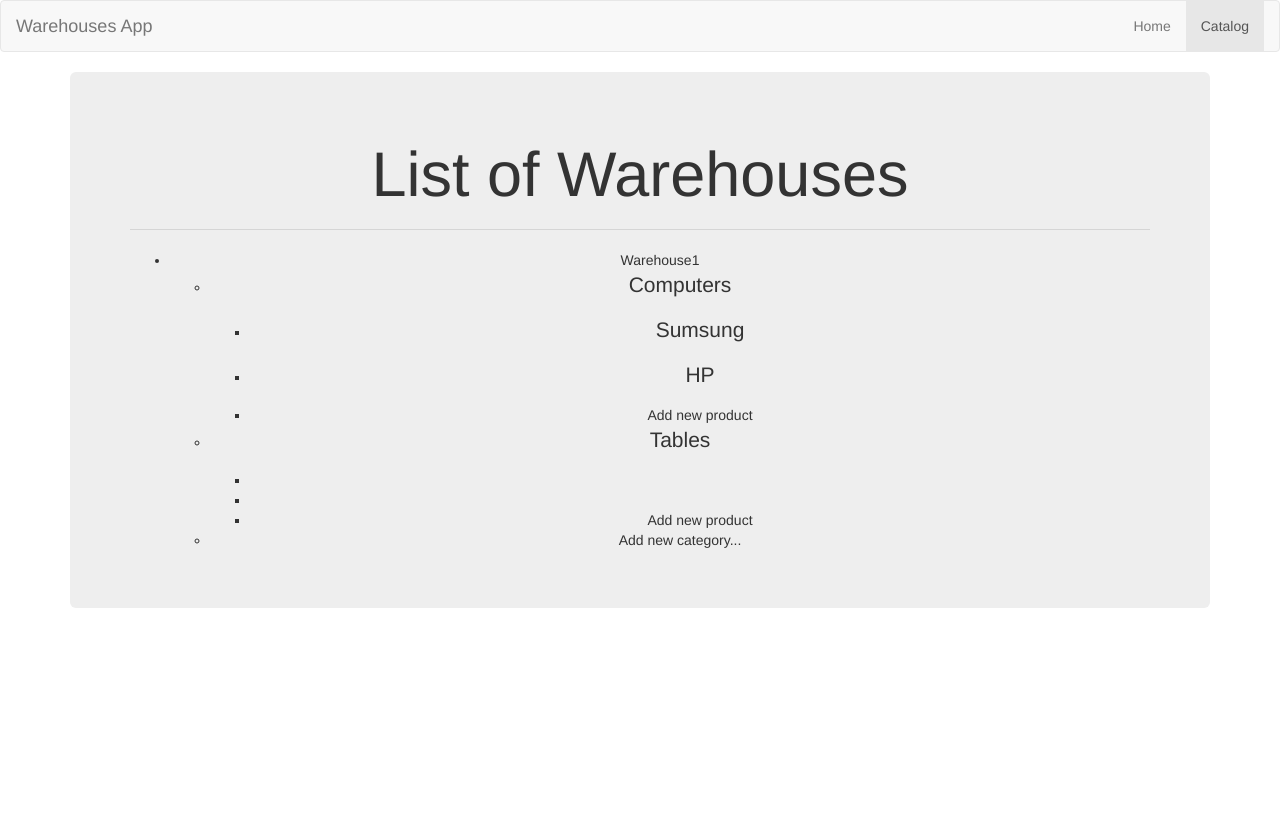
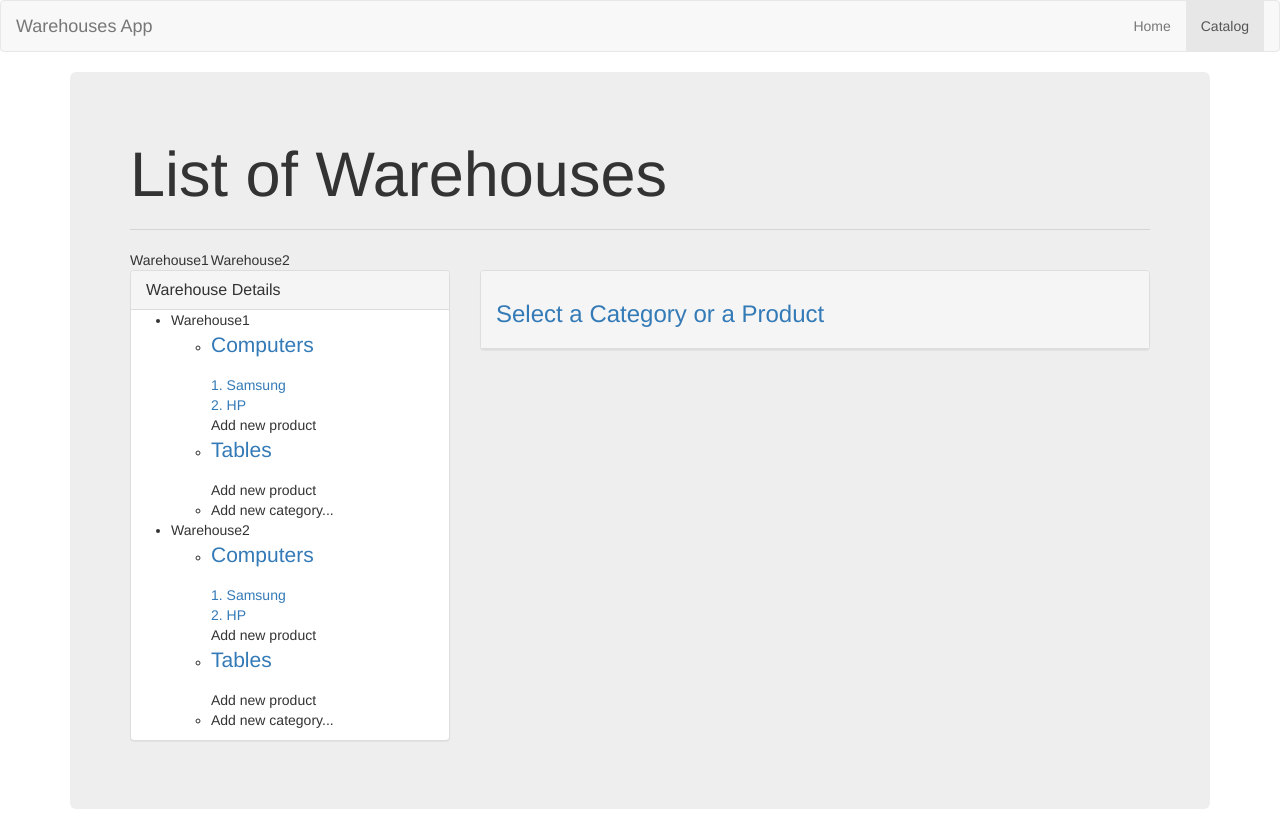
Before and after one commit to sergey-zhuravel/warehouses-client-sample, an Angular app: page /catalog in a window 1280 px wide. Before the commit the page ends 800 px from the top, so only its background shows below. Built offline with nearby package versions, Linux system fonts and the light colour scheme.

Commit message:
Refactoring and styles

```diff
--- a/src/app/components/catalog/catalog.component.html
+++ b/src/app/components/catalog/catalog.component.html
@@ -1,15 +1,54 @@
-<div class="jumbotron text-center">
+<div class="jumbotron">
   <h1>List of Warehouses</h1>
   <hr/>
+  <ul class="nav nav-pills">
+    <li *ngFor="let warehouse of warehouses">{{warehouse.name}} </li>
+  </ul>
+  <div class="row">
+    <div class="col-xs-4">
+      <div class="panel panel-default">
+        <div class="panel-heading">
+          <h3 class="panel-title">Warehouse Details</h3>
+        </div>
           <ul *ngIf="warehouses && warehouses.length">
             <li *ngFor="let warehouse of warehouses">
               {{warehouse.name}}
               <ul>
                 <li *ngFor="let category of warehouse.categories">
-           <app-category [category]="category" [products]="warehouse.products"></app-category>
+                  <app-category [category]="category" [products]="warehouse.products" [(selected)]="selectedCategory"></app-category>
+                    <ul class="nav nav-pills nav-stacked">
+                      <ng-container  *ngFor="let product of warehouse.products; let i = index">
+                          <app-product [product]="product" [index]="i"  [(selected)]="selectedProduct"  *ngIf="product.category_id === category.id"> </app-product>
+
+                      </ng-container>
+                      <li (click)="addNewProduct(warehouse.id, category.id);">Add new product</li>
+                    </ul>
                 </li>
-         <li>Add new category...</li>
+                <li  (click)="addNewCategory();">Add new category...</li>
               </ul>
             </li>
           </ul>
       </div>
+
+    </div>
+    <div class="col-xs-8">
+      <div class="panel panel-default">
+        <div *ngIf="!selectedProduct && !selectedCategory" class="panel-heading">
+          <h3 class="text-primary">Select a Category or a Product</h3>
+        </div>
+        <div *ngIf="selectedProduct" class="panel-heading">
+          <h3 class="text-primary">Product details:</h3>
+            <p>Product name: {{selectedProduct.name}}</p>
+            <p>Product price: {{selectedProduct.price}}</p>
+        </div>
+          <div *ngIf="selectedCategory" class="panel-heading">
+            <h3 class="text-primary">Categy products:</h3>
+            <ng-container *ngFor="let product of selectedWarehouse.products">
+              <p *ngIf="product.category_id === selectedCategory.id" > {{product.name}}</p>
+            </ng-container>
+          </div>
+      </div>
+    </div>
+  </div>
+
+</div>
--- a/src/app/components/catalog/catalog.component.ts
+++ b/src/app/components/catalog/catalog.component.ts
@@ -15,6 +15,9 @@ import {Warehouse} from '../../models/warehouse';
 export class CatalogComponent implements OnInit {
 
   warehouses: Warehouse[];
+  selectedWarehouse: Warehouse;
+  selectedCategory: Category;
+  selectedProduct: Product;
 
   constructor(private dataService: DataService) { }
 
@@ -27,6 +30,9 @@ export class CatalogComponent implements OnInit {
       console.log(data);
       //update state with data from the service
       this.createWarehousesArray(data);
+      if (this.warehouses && this.warehouses.length > 0) {
+        this.selectedWarehouse = this.warehouses[0];
+      }
     }, err => {
       console.log(err);
       return false;
--- a/src/app/components/category/category.component.html
+++ b/src/app/components/category/category.component.html
@@ -1,10 +1,4 @@
 <p>
-  {{category.name}}
+
+  <a (click)="selectedChange.next(category)">{{category.name}}</a>
 </p>
-
-<ul>
-  <li *ngFor="let product of products">
-    <app-product [product]="product" *ngIf="product.category_id === category.id"> </app-product>
-  </li>
-  <li (click)="addNewProduct();">Add new product</li>
-</ul>
--- a/src/app/components/category/category.component.ts
+++ b/src/app/components/category/category.component.ts
@@ -1,4 +1,4 @@
-import { Component, OnInit, Input } from '@angular/core';
+import { Component, OnInit, Input, Output, EventEmitter } from '@angular/core';
 import {Category} from "../../models/category";
 import {Product} from "../../models/product";
 
@@ -10,6 +10,8 @@ import {Product} from "../../models/product";
 export class CategoryComponent implements OnInit {
   @Input() category: Category;
   @Input() products: Product[];
+  @Input() selected: Category;
+  @Output() selectedChange: EventEmitter<Category> = new EventEmitter();
   constructor() { }
 
   ngOnInit() {
--- a/src/app/components/product/product.component.html
+++ b/src/app/components/product/product.component.html
@@ -1,3 +1,3 @@
-<p>
-  {{product.name}}
-</p>
+<li [class.active]="selected == product">
+  <a (click)="selectedChange.next(product)">{{index+1}}. {{product.name}}</a>
+</li>
--- a/src/app/components/product/product.component.ts
+++ b/src/app/components/product/product.component.ts
@@ -1,4 +1,4 @@
-import { Component, OnInit, Input } from '@angular/core';
+import { Component, OnInit, Input, Output, EventEmitter } from '@angular/core';
 import {Product} from "../../models/product";
 
 
@@ -9,6 +9,9 @@ import {Product} from "../../models/product";
 })
 export class ProductComponent implements OnInit {
   @Input() product: Product;
+  @Input() selected: Product;
+  @Input() index: number;
+  @Output() selectedChange: EventEmitter<Product> = new EventEmitter();
 
   constructor() { }
 
--- a/src/app/services/data.service.ts
+++ b/src/app/services/data.service.ts
@@ -15,7 +15,16 @@ export class DataService {
       "id": 1,
       "categories":[{"name":"Computers", "id": 1}, {"name":"Tables", "id": 2}],
       "products":[
-            {"id":1, "name":"Sumsung", "category_id":1, "price":5, "count":10},
+            {"id":1, "name":"Samsung", "category_id":1, "price":5, "count":10},
+            {"id":2, "name":"HP", "category_id":1, "price":4, "count":3}
+          ]
+    },
+    {
+      "name":"Warehouse2",
+      "id": 2,
+      "categories":[{"name":"Computers", "id": 1}, {"name":"Tables", "id": 2}],
+      "products":[
+            {"id":1, "name":"Samsung", "category_id":1, "price":5, "count":10},
             {"id":2, "name":"HP", "category_id":1, "price":4, "count":3}
           ]
     }];
```
Lines whose indentation alone changed are shown as unchanged.
